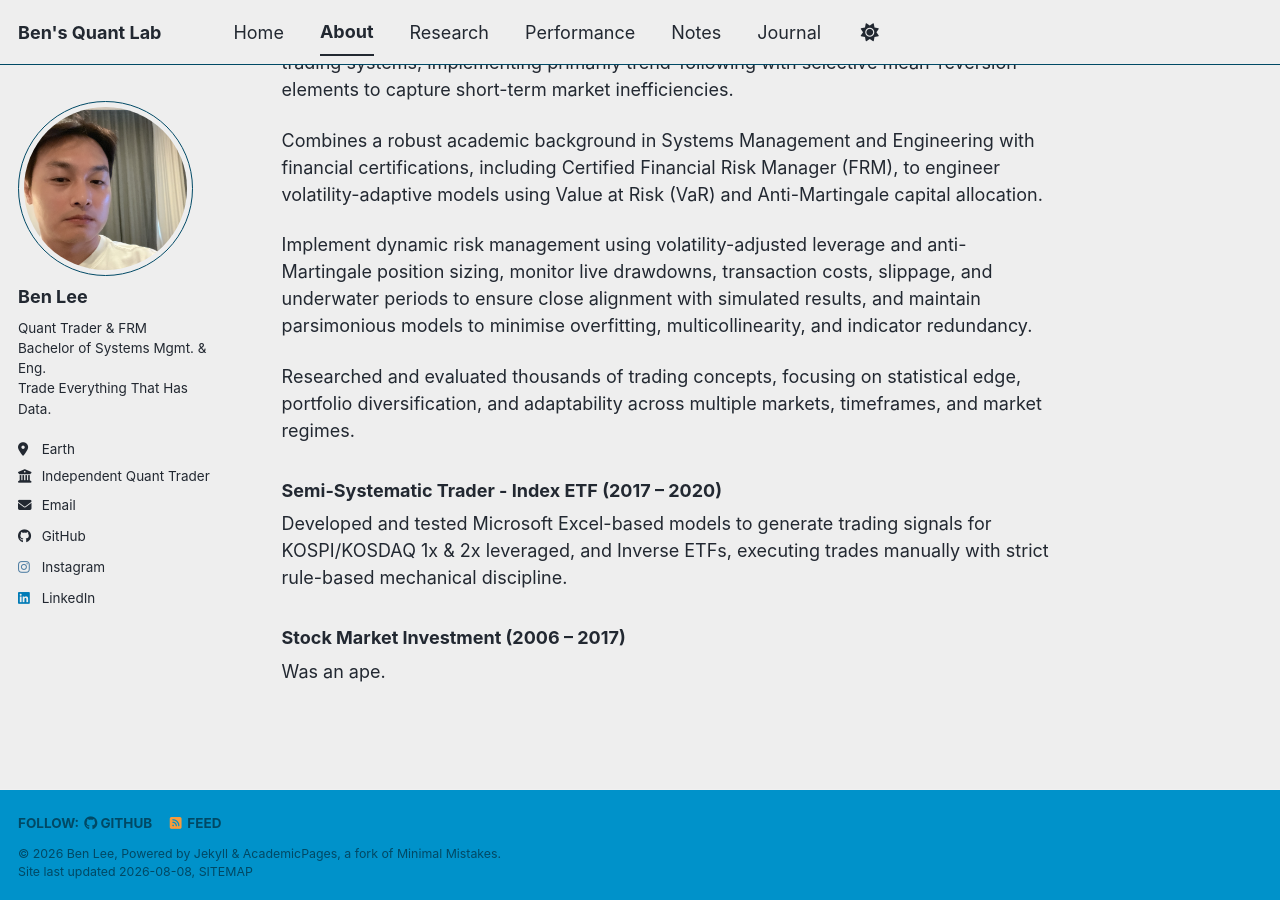
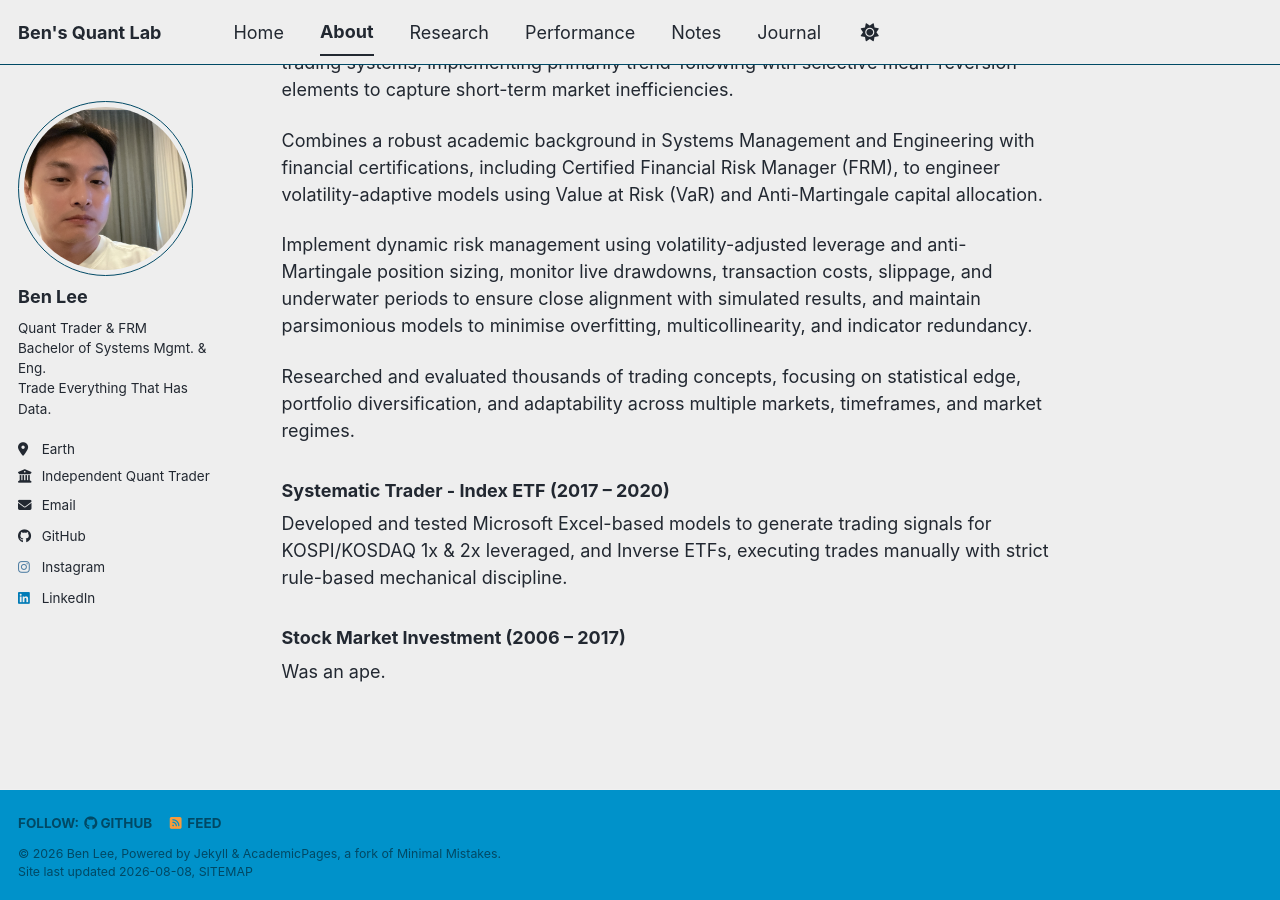
Before and after one commit to leebh1119/leebh1119.github.io, a Jekyll site: the page built from _pages/about.md, in a window 1280 px wide and 900 px high, scrolled down 684 px. Built offline with Jekyll 4.4.1, drawn with Linux system fonts in a browser that asks for light colours; a style sheet for code colours, icons or effects is not loaded.

Commit message:
updated about page

```diff
--- a/_pages/about.md
+++ b/_pages/about.md
@@ -22,7 +22,7 @@ Implement dynamic risk management using volatility-adjusted leverage and anti-Ma
 
 Researched and evaluated thousands of trading concepts, focusing on statistical edge, portfolio diversification, and adaptability across multiple markets, timeframes, and market regimes.
 
-### Semi-Systematic Trader - Index ETF (2017 – 2020)
+### Systematic Trader - Index ETF (2017 – 2020)
 Developed and tested Microsoft Excel-based models to generate trading signals for KOSPI/KOSDAQ 1x & 2x leveraged, and Inverse ETFs, executing trades manually with strict rule-based mechanical discipline.
 
 ### Stock Market Investment (2006 – 2017)
```
